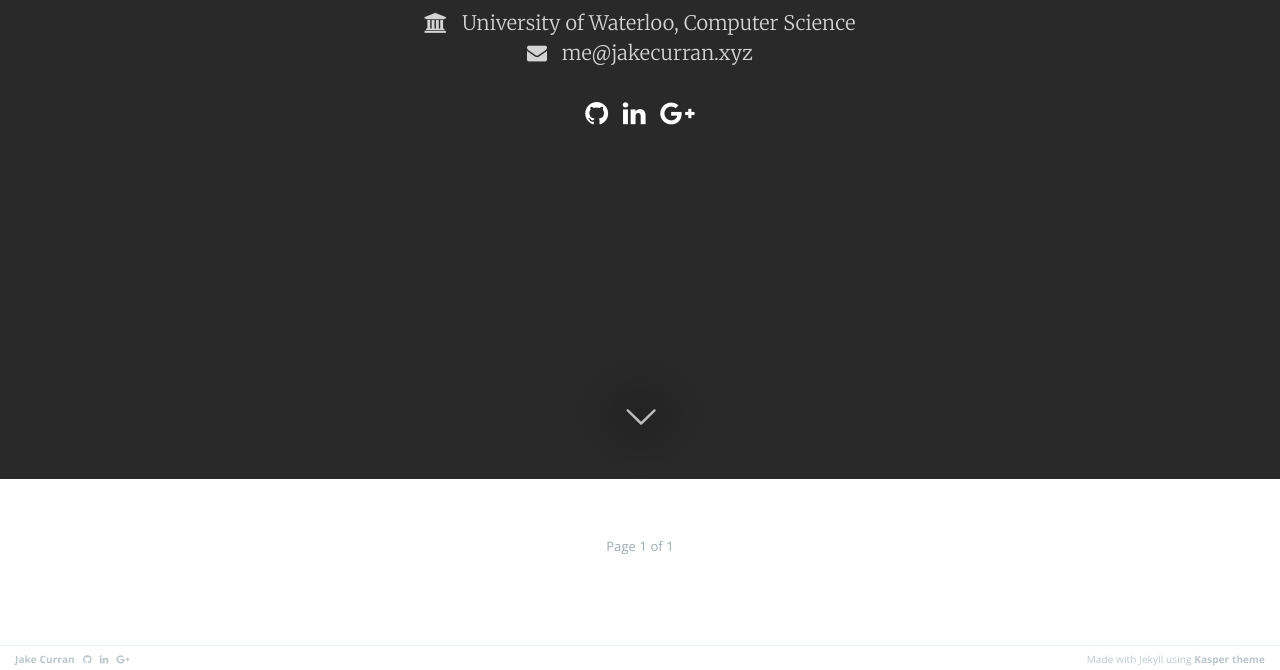
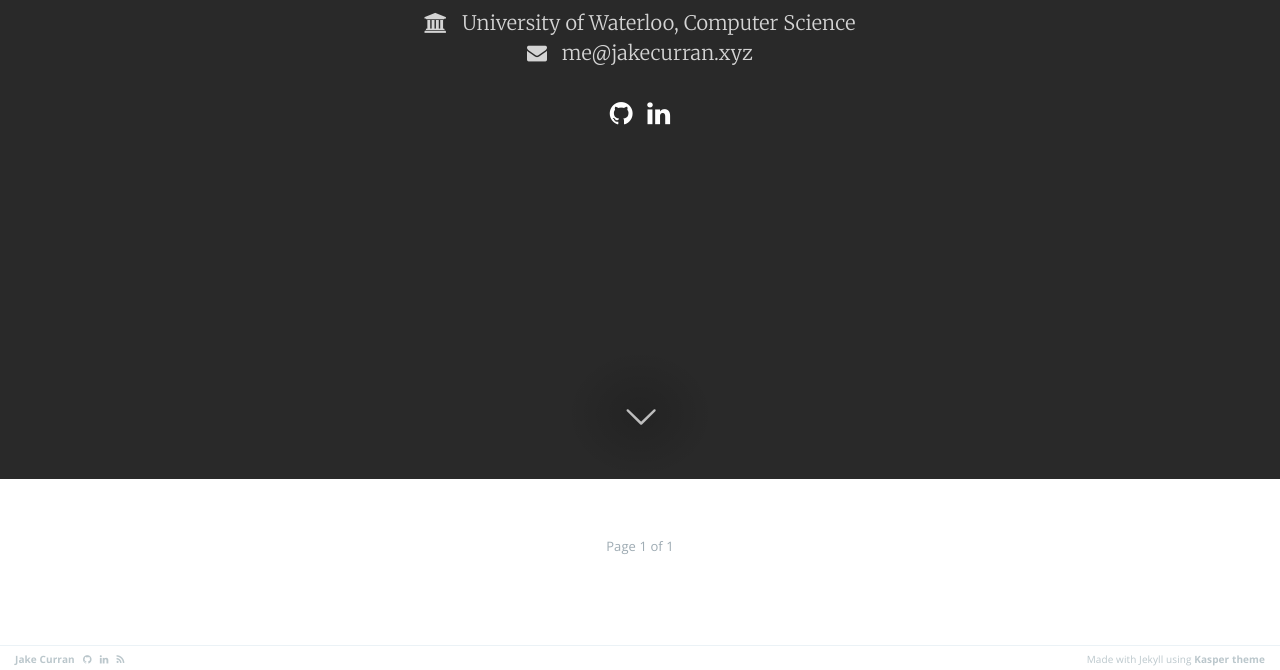
Before and after one commit to jakecurran/jakecurran.github.io, a Jekyll site: the page built from index.html, in a window 1280 px wide. Shown: the part 421-1091 px from the top of the page. Built offline with Jekyll 4.4.1, drawn with Linux system fonts in a browser that asks for light colours; nearby versions of some CDN libraries; Markdown is read by kramdown in place of the engine named in the settings; the list of posts is cut into pages by our own code.

Commit message:
Add RSS link to footer, remove G+

```diff
--- a/_config.yml
+++ b/_config.yml
@@ -14,7 +14,6 @@ author: 'Jake Curran'
 email: 'me@jakecurran.xyz'
 github: 'https://github.com/jakecurran'
 linkedin: 'https://ca.linkedin.com/in/jakecurran'
-google_plus: 'https://plus.google.com/115297875524722716683'
 
 # Services
 google_analytics: 'UA-68791607-1'
--- a/_layouts/default.html
+++ b/_layouts/default.html
@@ -60,8 +60,8 @@
             <i class="fa fa-linkedin"></i>
         </a>
         &nbsp;
-        <a href="{{ site.google_plus }}">
-        	<i class="fa fa-google-plus"></i>
+        <a href="/rss">
+        	<i class="fa fa-rss"></i>
         </a>
       </section>
       <section class="poweredby">Made with Jekyll using
--- a/index.html
+++ b/index.html
@@ -32,10 +32,6 @@ logo: /assets/images/logo-light.png
             	&nbsp;
             	<a href="{{ site.linkedin }}" style="text-decoration: none">
             		<i class="fa fa-linkedin fa-inverse fa-lg"></i>
-            	</a>
-            	&nbsp;
-            	<a href="{{ site.google_plus }}" style="text-decoration: none">
-            		<i class="fa fa-google-plus fa-inverse fa-lg"></i>
             	</a>
             </h2>
         </div>
```
